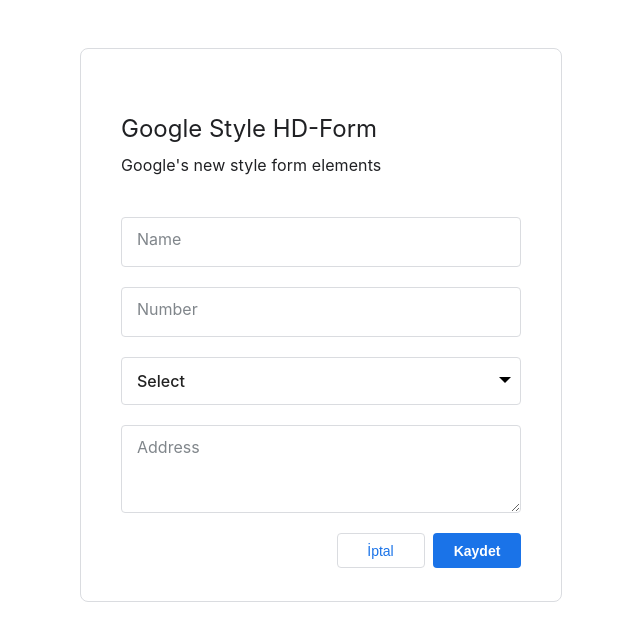
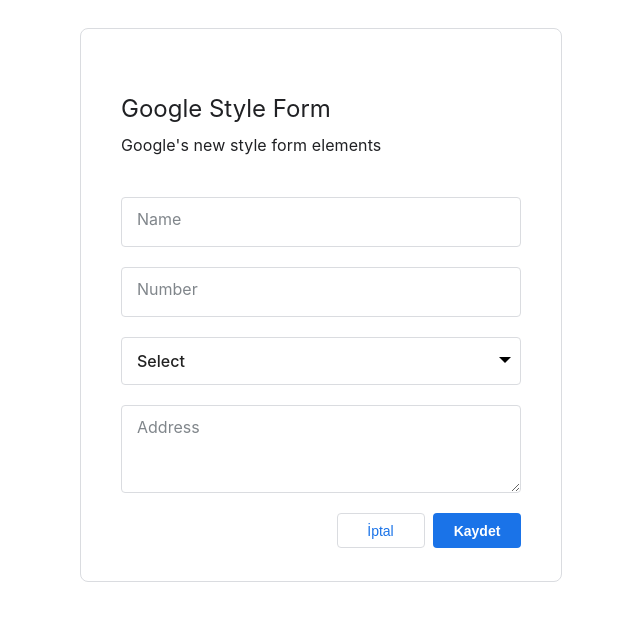
Before and after one commit to harundemr/hd-google-style-elements, a plain HTML site: page index.html in a window 1280 px wide. Shown: the whole page, without its empty margins (319-959 px from the left). Drawn offline with Linux system fonts and the light colour scheme.

Commit message:
screenshot file added

```diff
--- a/index.html
+++ b/index.html
@@ -3,11 +3,10 @@
     <link rel="stylesheet" href="css/hd-style.css">
 </head>
 <body>
-    <br/>   <br/>
-    <div class="hd-form-container">
-        <div class="hd-form-div" >
+    <br/>
+    <div class="hd-form-div" >
 
-        <h1>Google Style HD-Form</h1>
+        <h1>Google Style Form</h1>
         <p>Google's new style form elements</p>
         <div class="hd-form-div-in">
             <div class="hd-input-text-div" >
@@ -16,14 +15,13 @@
             </div>
             <br>
 
-
             <div class="hd-input-text-div">
                 <input class="hd-input-text" type="number" />
                 <div class="hd-input-text-placeholder">Number</div>
             </div>
             <br/>
 
-            <div class="hd-select" >
+            <div class="hd-select">
                 <select >
                   <option value="0">Select</option>
                   <option value="1">Software</option>
@@ -46,8 +44,6 @@
             </div>
             <br>
         </div>
-
-        </div>
     </div>
 
     <script src="js/hd-script.js"></script>
```
Also changed, not shown: img/screenshot.png (added).
